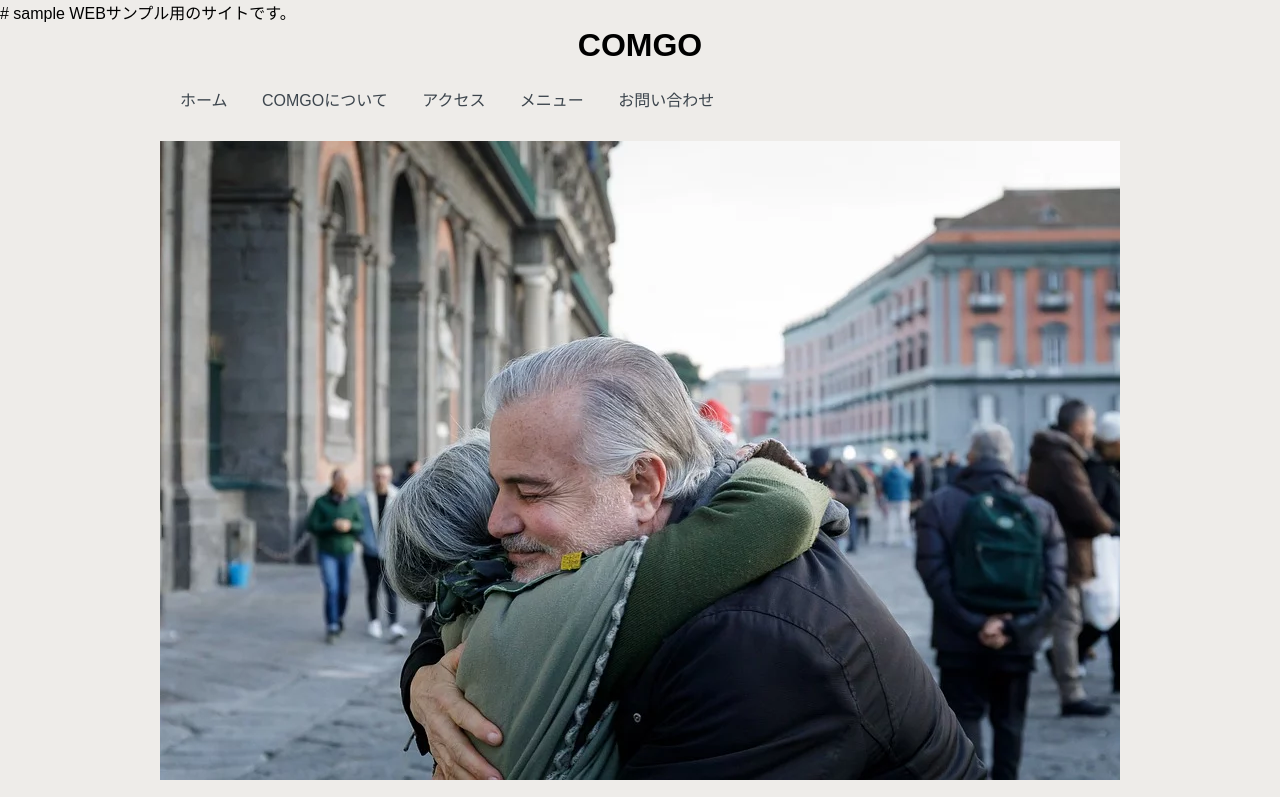
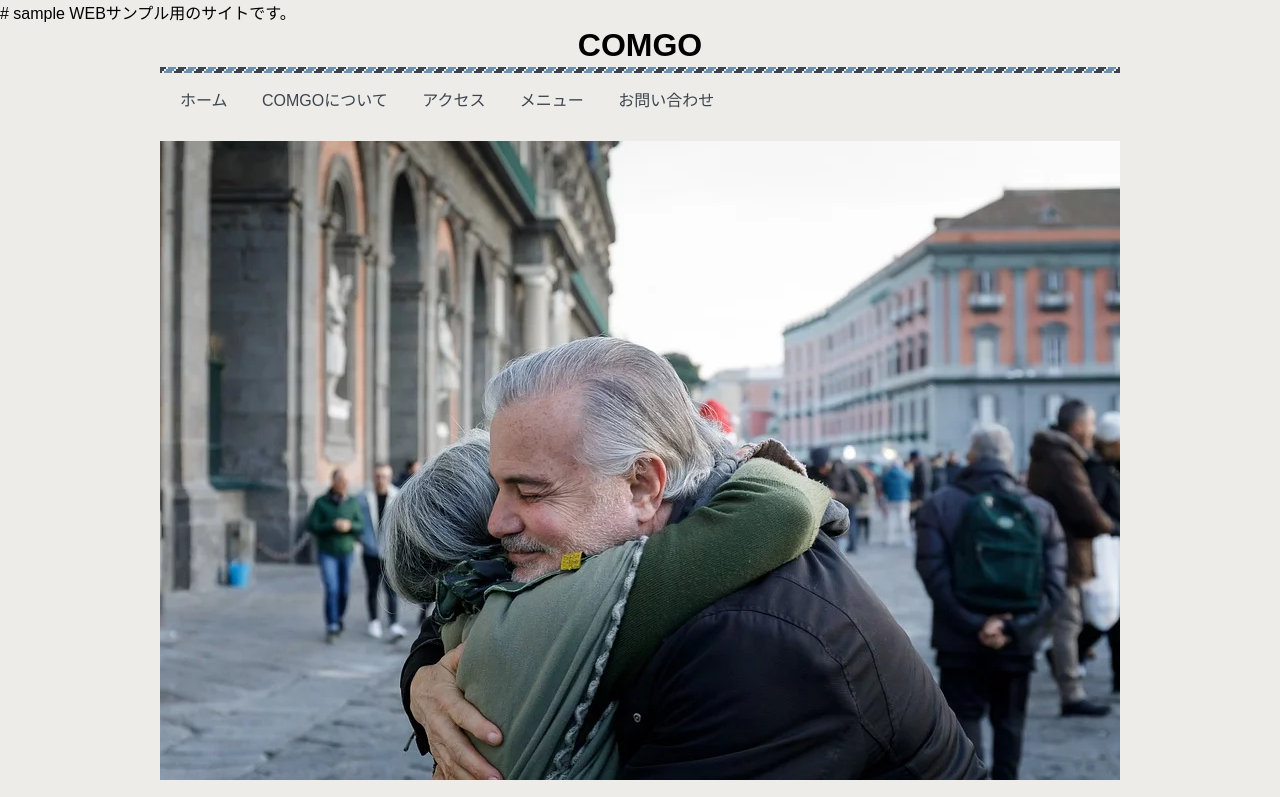
Before and after one commit to yutaka-ishigami/sample, a plain HTML site: page index.html in a window 1280 px wide. Shown: the top 797 px of the page. Drawn offline with Linux system fonts and the light colour scheme.

Commit message:
Update style.css

```diff
--- a/style.css
+++ b/style.css
@@ -62,7 +62,7 @@ img {
 .nav ul {
     margin: 0 0 0 0;
     padding: 20px 10px 15px 20px;
-    background-image: url(../images/menu-bg.png);
+    background-image: url(../menu-bg.png);
     background-repeat: repeat-x;
 }
 .nav a:link {
```
